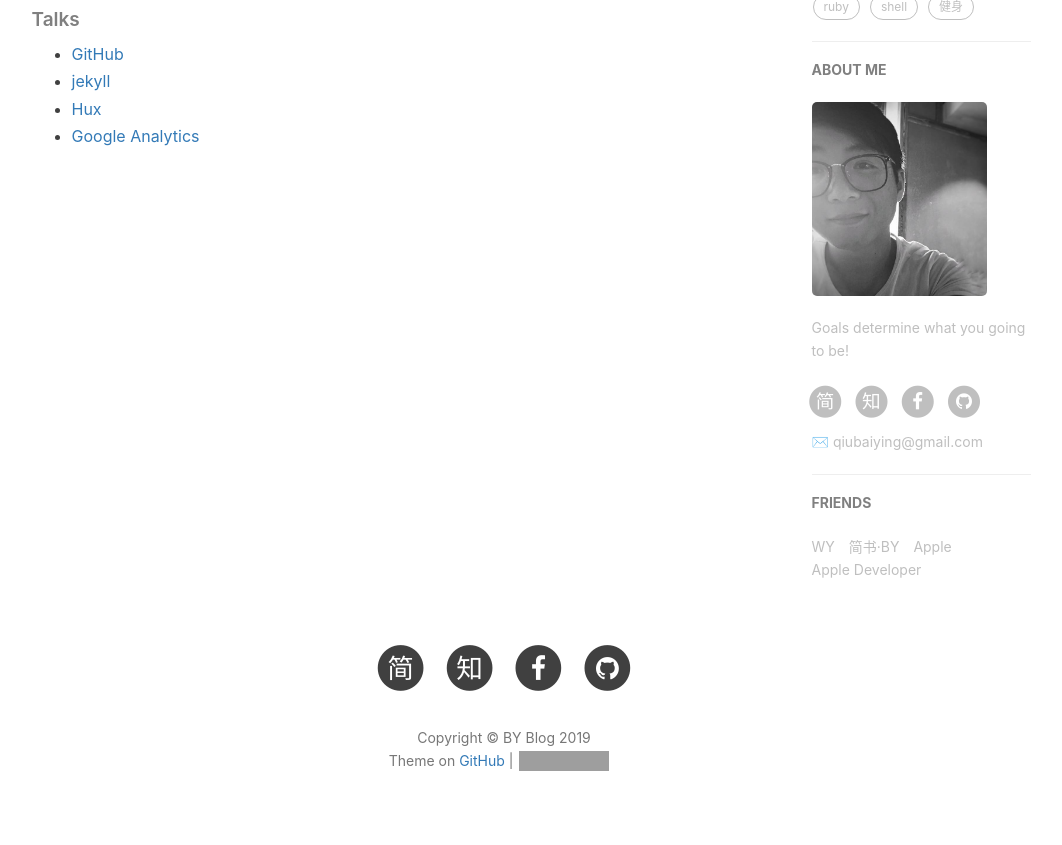
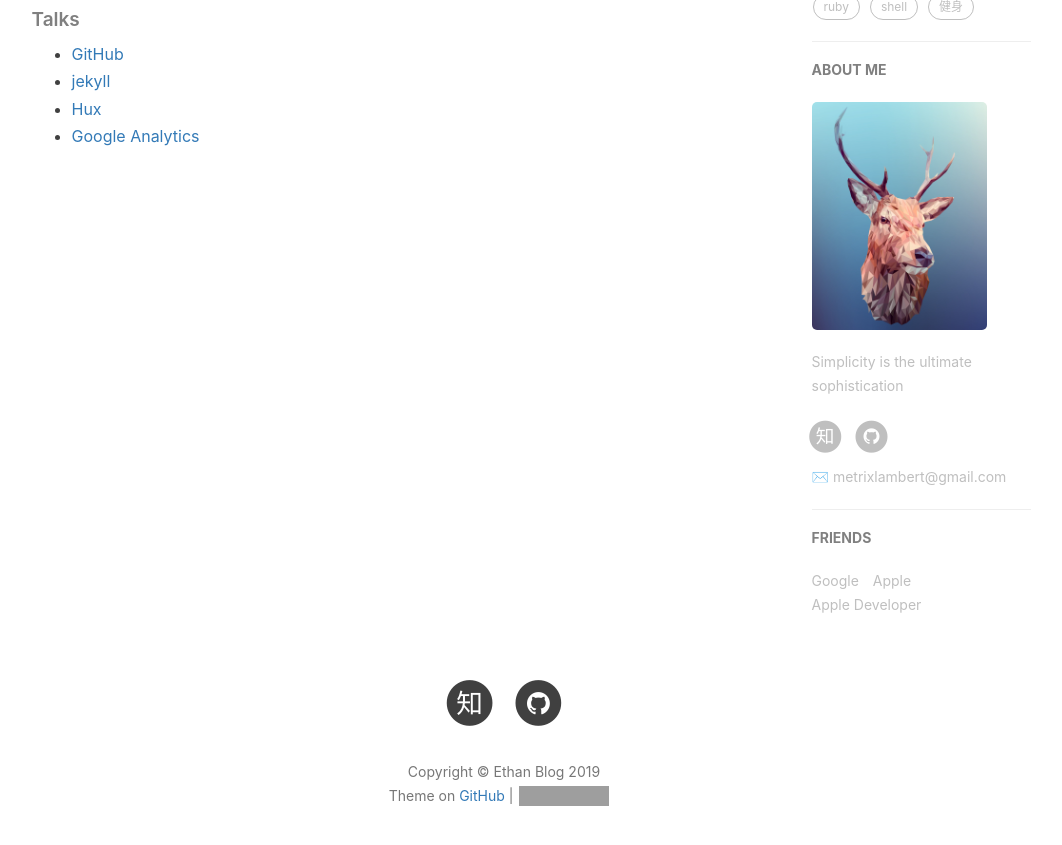
Before and after one commit to MetrixLambert/metrixlambert.github.io, a Jekyll site: the page built from about.html, in a window 1280 px wide and 900 px high, scrolled down 748 px. Shown: the top 845 px of the window, without its empty margins (136-1198 px from the left). Built offline with Jekyll 4.4.1, drawn with Linux system fonts in a browser that asks for light colours; nearby versions of some CDN libraries; comment, search, counter and statistics services are not loaded; grey boxes are pictures that could not be loaded.

Commit message:
review config

```diff
--- a/_config.yml
+++ b/_config.yml
@@ -1,28 +1,28 @@
 # Site settings
-title: BY Blog
-SEOTitle: 柏荧的博客 | BY Blog
+title: Ethan Blog
+SEOTitle: lgr的博客 | Ethan Blog
 header-img: img/post-bg-desk.jpg
-email: qiubaiying@gmail.com
-description: "Every failure is leading towards success."
-keyword: "BY, BY Blog, 柏荧的博客, qiubaiying, 邱柏荧, iOS, Apple, iPhone"
-url: "http://qiubaiying.github.io"          # your host, for absolute URL
+email: metrixlambert@gmail.com
+description: "Forever Challenging, Forever young."
+keyword: "Ethan, Ethan Blog, lgr的博客, ljuguangran, Ethan, Huawei, Apple, Google"
+url: "http://metrixlambert.github.io"          # your host, for absolute URL
 baseurl: ""      # for example, '/blog' if your blog hosted on 'host/blog'
-github_repo: "https://github.com/qiubaiying/qiubaiying.github.io.git" # you code repository
+github_repo: "https://github.com/metrixlambert/metrixlambert.github.io.git" # you code repository
 
 # Sidebar settings
 sidebar: true                           # whether or not using Sidebar.
-sidebar-about-description: "Goals determine what you going to be!"
-sidebar-avatar: /img/about-BY-gentle.jpg      # use absolute URL, seeing it's used in both `/` and `/about/`
+sidebar-about-description: "Simplicity is the ultimate sophistication"
+sidebar-avatar: /img/deer-poly.jpg      # use absolute URL, seeing it's used in both `/` and `/about/`
 
 
 
 # SNS settings
 RSS: false
 # weibo_username:     qiubaiying
-zhihu_username:     qiubaiying
-github_username:    qiubaiying
-facebook_username:  baiying.qiu.7
-jianshu_username:   e71990ada2fd
+zhihu_username:     求索
+github_username:    metrixlambert
+#facebook_username:  baiying.qiu.7
+#jianshu_username:   e71990ada2fd
 #twitter_username:   qiubaiying
 
 
@@ -62,11 +62,11 @@ kramdown:
 # Gitalk
 gitalk:
   enable: true    #是否开启Gitalk评论
-  clientID: f2c84e7629bb1446c1a4                            #生成的clientID
-  clientSecret: ca6d6139d1e1b8c43f8b2e19492ddcac8b322d0d    #生成的clientSecret
-  repo: qiubaiying.github.io    #仓库名称
-  owner: qiubaiying    #github用户名
-  admin: qiubaiying
+  clientID: a3f9cf87cec42305ff1d                            #生成的clientID
+  clientSecret: 88f6a3f08b3ba0fd71b49d624a282d5f86bc00ed    #生成的clientSecret
+  repo: metrixlambert.github.io    #仓库名称
+  owner: MetrixLambert    #github用户名
+  admin: MetrixLambert
   distractionFreeMode: true #是否启用类似FB的阴影遮罩
 
 
@@ -74,11 +74,11 @@ gitalk:
 
 # Analytics settings
 # Baidu Analytics
-ba_track_id: b50bf2b12b5338a1845e33832976fd68
+# ba_track_id: b50bf2b12b5338a1845e33832976fd68
 
 # Google Analytics
-ga_track_id: 'UA-90855596-1'            # Format: UA-xxxxxx-xx
-ga_domain: qiubaiying.top               # 默认的是 auto, 这里我是自定义了的域名，你如果没有自己的域名，需要改成auto
+ga_track_id: 'UA-141179535-1'            # Format: UA-xxxxxx-xx
+ga_domain: auto               # 默认的是 auto, 这里我是自定义了的域名，你如果没有自己的域名，需要改成auto
 
 
 
@@ -99,11 +99,8 @@ service-worker: true
 # Friends
 friends: [
     {
-        title: "WY",
-        href: "http://zhengwuyang.com"
-    },{
-        title: "简书·BY",
-        href: "http://www.jianshu.com/u/e71990ada2fd"
+        title: "Google",
+        href: "http://www.google.com"
     },{
         title: "Apple",
         href: "https://apple.com"
```
Also changed, not shown: img/about-BY-gentle.jpg (deleted), img/deer-poly.jpg (added), img/post-bg-desk.jpg.
